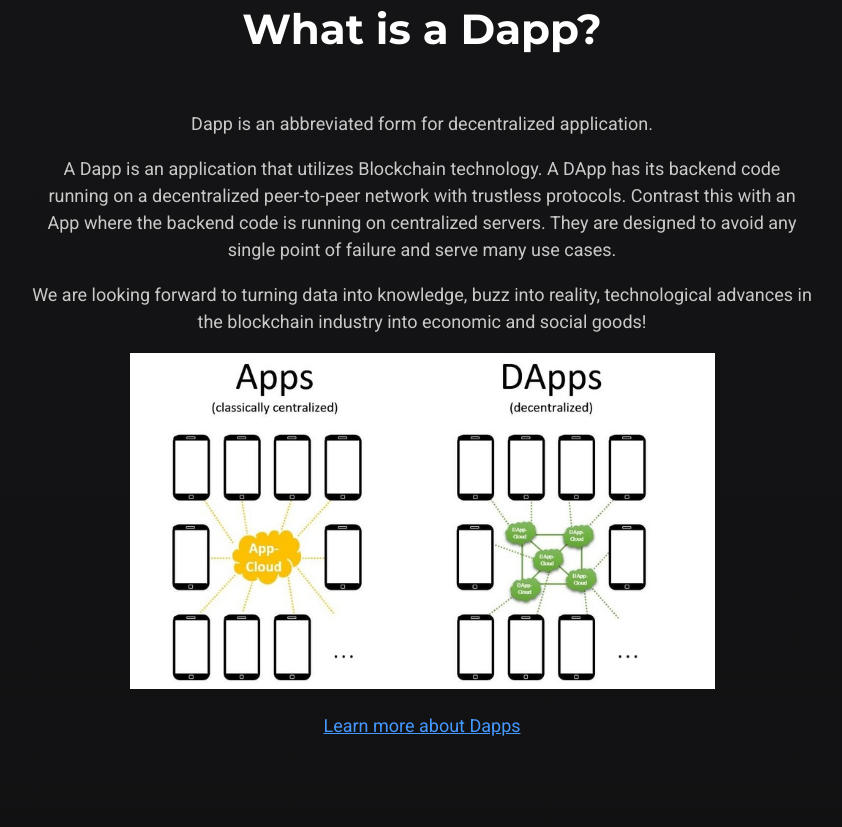
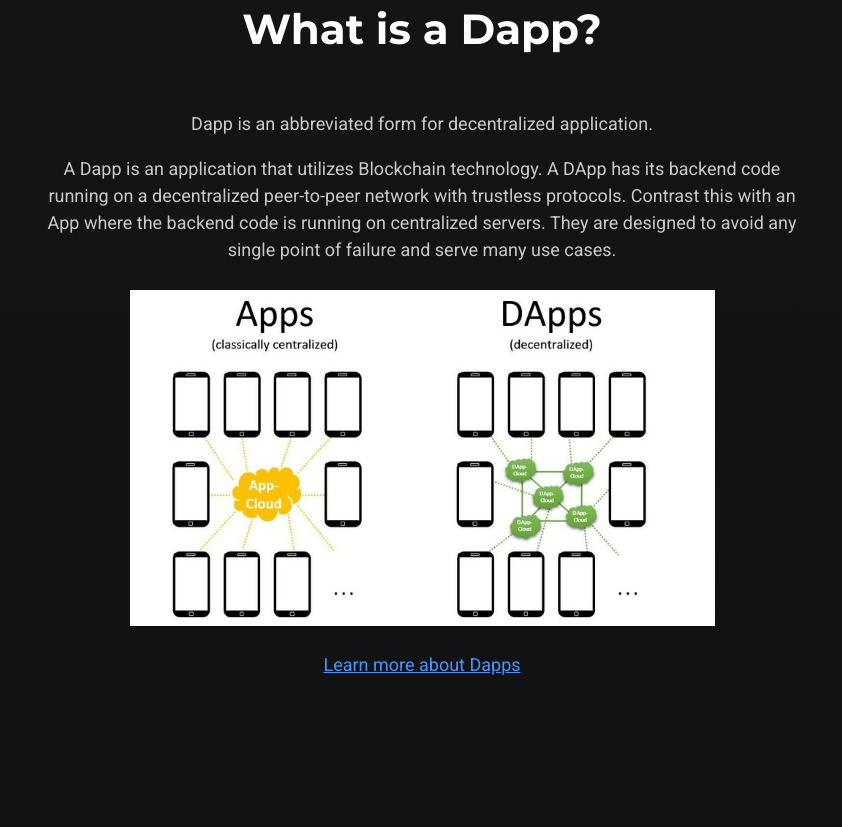
Before and after one commit to DappWorks/Dappathon, a website: page dappathon.html in a window 1280 px wide. Shown: the part 1793-2620 px from the top of the page, without its empty margins (218-1060 px from the left). Drawn offline with Linux system fonts and the light colour scheme; some packages are replaced by stand-ins of ours.

Commit message:
Remove duplicated paragraph

```diff
--- a/dappathon.html
+++ b/dappathon.html
@@ -182,15 +182,11 @@
               <p>Dapp is an abbreviated form for decentralized application.</p>
               <p>A Dapp is an application that utilizes Blockchain technology. A DApp has its backend code running on a decentralized
                 peer-to-peer network with trustless protocols. Contrast this with an App where the backend code is running
-                on centralized servers. They are designed to avoid any single point of failure and serve many use cases.
-              </p>
-              <p>We are looking forward to turning data into knowledge, buzz into reality, technological advances in the blockchain
-                industry into economic and social goods!</p>
-              <img src="./static/img/dapps.jpg" width="75%" /> </br>
-              <br>
-              <p>
-                <a href="https://blockgeeks.com/guides/dapps/" target="_blank">Learn more about Dapps</a>
-              </p>
+                on centralized servers. They are designed to avoid any single point of failure and serve many use cases. <br><br>
+                <img src="./static/img/dapps.jpg" width="75%" /> </br>
+                <p>
+                  <a href="https://blockgeeks.com/guides/dapps/" target="_blank">Learn more about Dapps</a>
+                </p>
             </div>
           </div>
       </section>
```
Also changed, not shown: index.html (+4 -5 lines), 1 other file.
